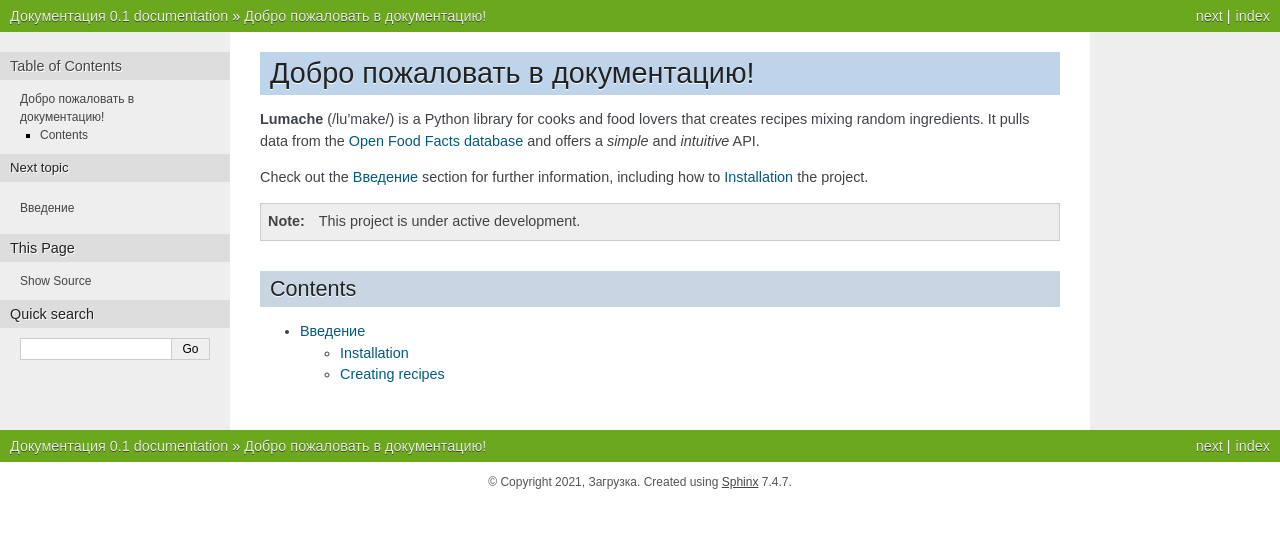
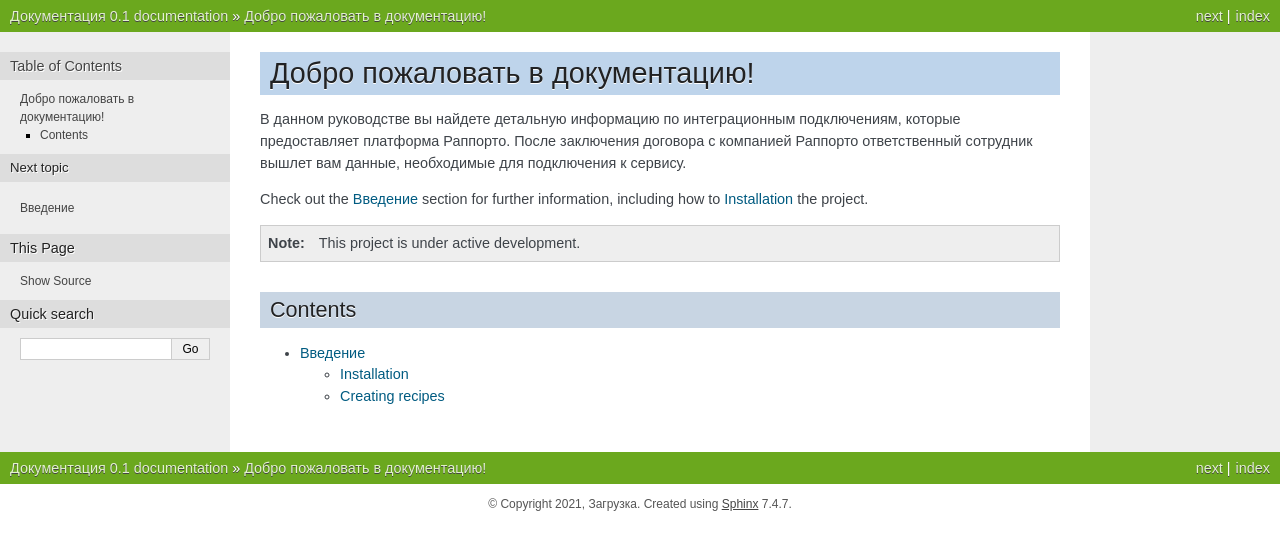
Before and after one commit to omikhaleva/test1, a Sphinx documentation site: the page built from docs/source/index.rst, in a window 1280 px wide. Shown: the top 550 px of the page. Built offline with Sphinx 7.4.7, drawn with Linux system fonts in a browser that asks for light colours.

Commit message:
Update index.rst

```diff
--- a/docs/source/index.rst
+++ b/docs/source/index.rst
@@ -1,10 +1,7 @@
 Добро пожаловать в документацию!
 ===================================
 
-**Lumache** (/lu'make/) is a Python library for cooks and food lovers
-that creates recipes mixing random ingredients.
-It pulls data from the `Open Food Facts database <https://world.openfoodfacts.org/>`_
-and offers a *simple* and *intuitive* API.
+В данном руководстве вы найдете детальную информацию по интеграционным подключениям, которые предоставляет платформа Раппорто. После заключения договора с компанией Раппорто ответственный сотрудник вышлет вам данные, необходимые для подключения к сервису.
 
 Check out the :doc:`usage` section for further information, including
 how to :ref:`installation` the project.
```
